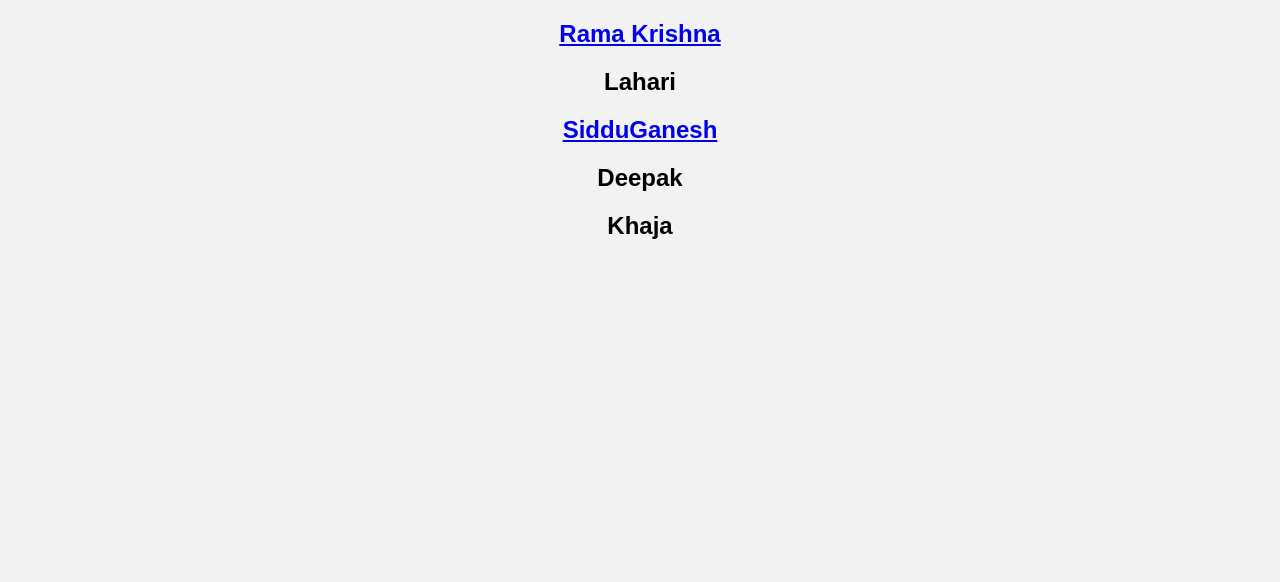
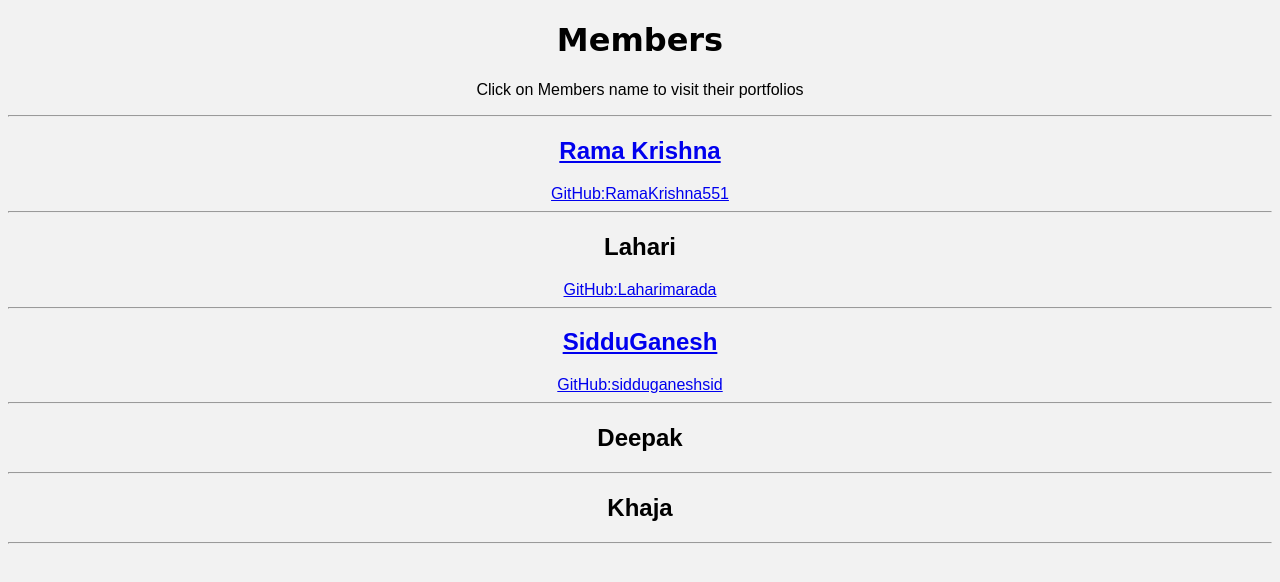
Before and after one commit to sidduganeshsid/TecTechyConnect, a plain HTML site: page members.html in a window 1280 px wide. Drawn offline with Linux system fonts and the light colour scheme.

Commit message:
updated members.html

```diff
--- a/members.html
+++ b/members.html
@@ -10,11 +10,22 @@
 </head>
 
 <body>
+  <h1>Members</h1>
+  <p>Click on Members name to visit their portfolios</p>
+  <hr>
 <h2 class="rk"><a href="https://ramakrishna551.github.io/mypersonal">Rama Krishna</a></h2>
+<a href="https://github.com/RamaKrishna551">GitHub:RamaKrishna551</a>
+<hr>
 <h2 class="lahari">Lahari</h2>
+<a href="https://github.com/Laharimarada">GitHub:Laharimarada</a>
+<hr>
 <h2 class="ssg"><a href="https://sidduganeshsid.github.io/cv">SidduGanesh</a></h2>
+<a href="https://github.com/sidduganeshsid">GitHub:sidduganeshsid</a>
+<hr>
 <h2 class="deepak">Deepak</h2>
+<hr>
 <h2 class="khaja">Khaja</h2>
+<hr>
 </body>
 
 </html>
```
